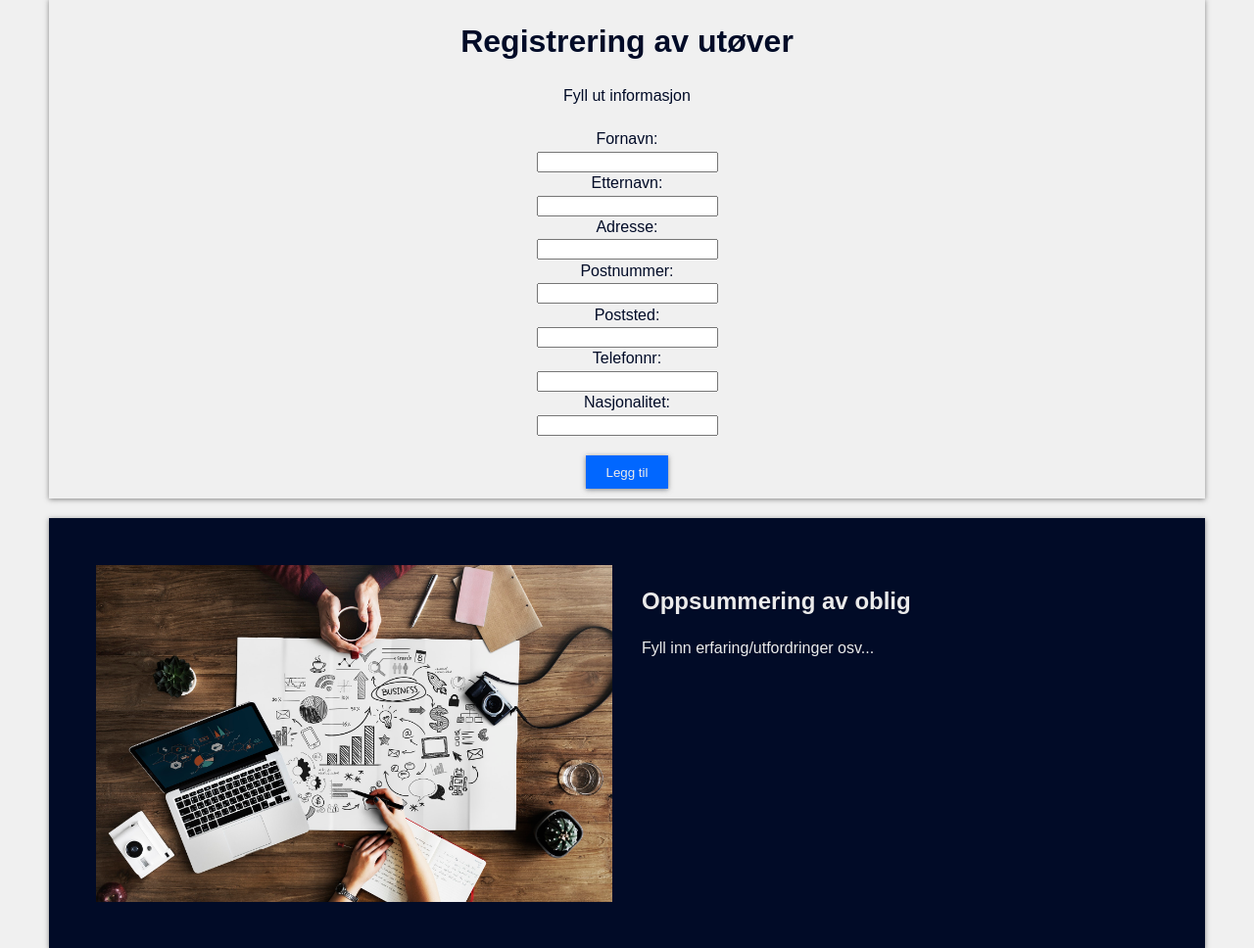
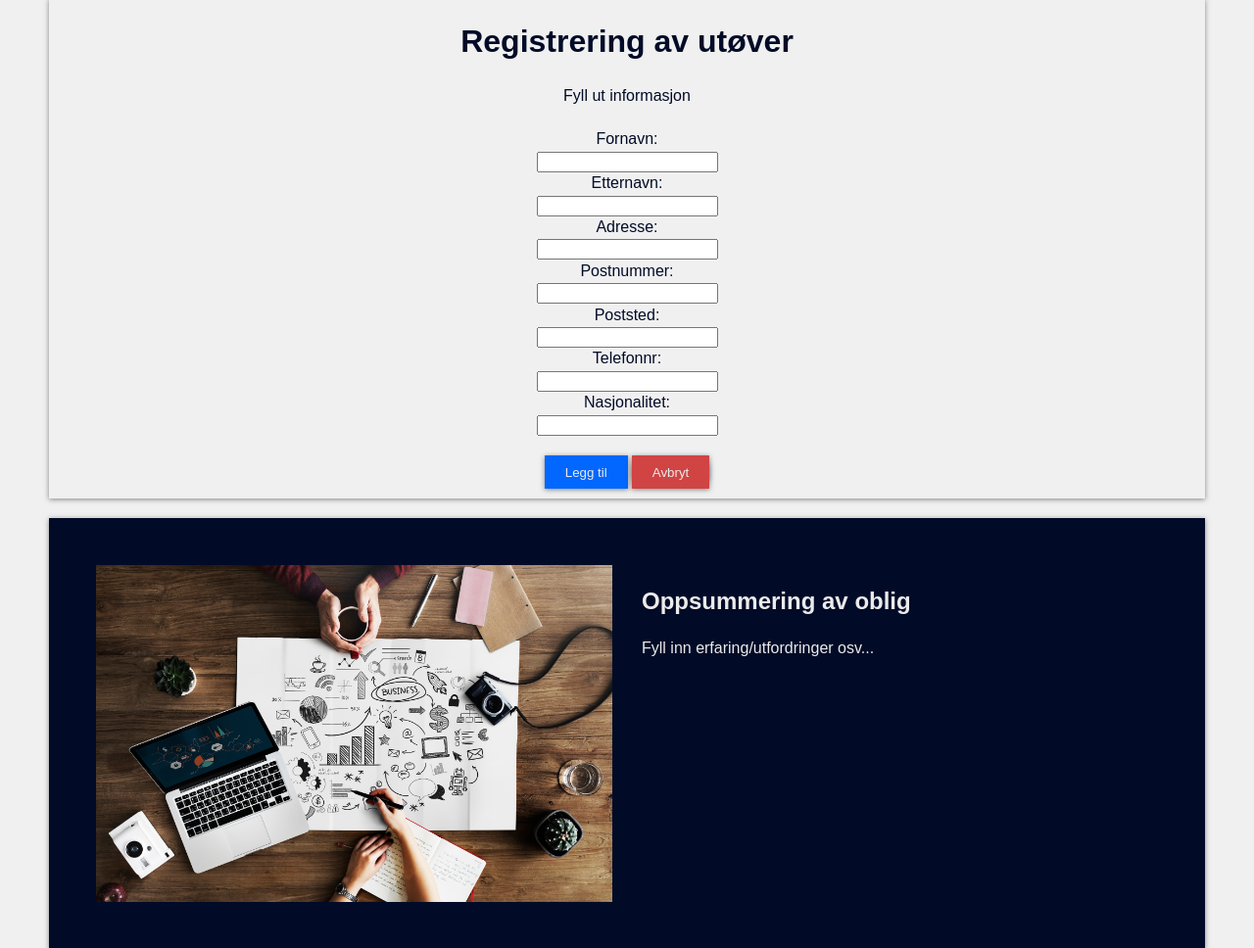
Before and after one commit to Certinax/skivm, a PHP site: page /addathlete.php in a window 1280 px wide. Shown: the part 547-1515 px from the top of the page at 98% size. Run offline with PHP 8.4, Linux system fonts and the light colour scheme.

Commit message:
Oppdatert knappeklasser, lagt til cancel farge på avbryt knapp

```diff
--- a/addathlete.php
+++ b/addathlete.php
@@ -72,6 +72,7 @@ include('classes/person.php');
                 Nasjonalitet:<br />
                 <input type="text" name="nationality"><br />
                 <button type="submit" class="btn" value="submit" name="submit">Legg til</button>
+                <a href="index.php"><button type="button" class="btn-cancel" value="button" name="button">Avbryt</button></a>
             </form>
 
         </div>
--- a/css/style.css
+++ b/css/style.css
@@ -4,6 +4,8 @@
   --dark: rgb(1, 103, 255);
   --light: rgb(235, 235, 235);
   --shadow: 0 1px 5px rgba(104, 104, 104, 0.8);
+  --shadow2: 0 2px 9px rgba(104, 104, 104, 0.8);
+  --cancel: rgb(208, 68, 68);
 }
 
 html {
@@ -24,6 +26,12 @@ body {
   padding: 0.6rem 1.3rem;
   text-decoration: none;
   border: 0;
+}
+
+.btn:hover {
+  transition: ease 0.1s;
+  filter: brightness(125%);
+  cursor: pointer;
 }
 
 img {
@@ -182,8 +190,19 @@ img {
   border: 0;
 }
 
-.oppgave .btn:hover {
-  background-color: var(--dark);
+.oppgave .btn-cancel {
+  margin-top: 20px;
+  box-shadow: var(--shadow);
+  background-color: var(--cancel);
+  color: var(--light);
+  padding: 0.6rem 1.3rem;
+  text-decoration: none;
+  border: 0;
+}
+
+.oppgave .btn:hover,
+.btn-cancel:hover {
+  filter: brightness(150%);
   box-shadow: var(--shadow2);
   transition: ease 0.1s;
   cursor: pointer;
```
